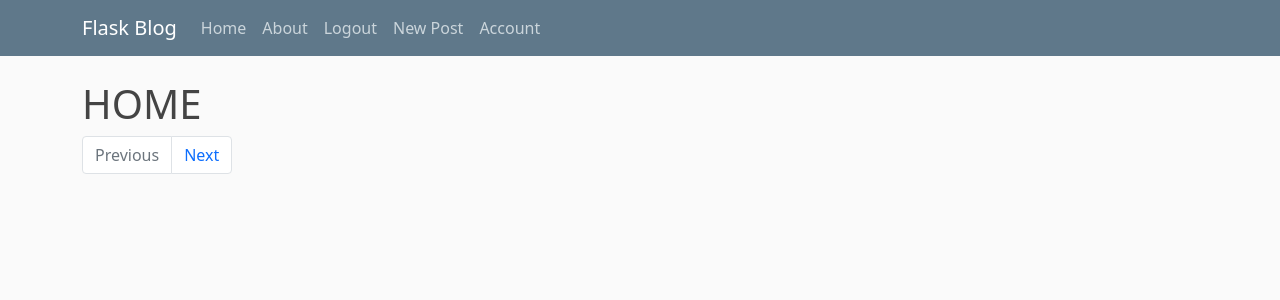
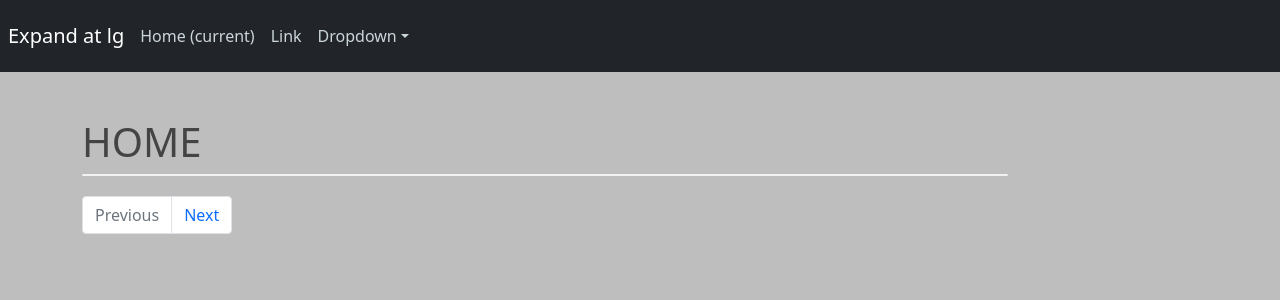
Before and after one commit to Pawel-Kluska/Board-app, a Flask app: page / in a window 1280 px wide. Shown: the top 300 px of the page. Run offline with Flask 2, Linux system fonts and the light colour scheme; the visitor is signed in with stand-in values (Sample User, id 1); data that the repository does not hold is empty.

Commit message:
improved styling posts and navbar

```diff
--- a/flaskblog/routes.py
+++ b/flaskblog/routes.py
@@ -15,7 +15,7 @@
 @app.route('/')
 @app.route('/home')
 def home():
-    per_page = 1
+    per_page = 5
     page = request.args.get('page', 1, type=int)
     posts = Post.query.paginate(page=page, per_page=per_page)
     all_posts = Post.query.all()
@@ -181,7 +181,7 @@
 
 @app.route('/user/<username>')
 def user_post(username):
-    per_page = 1
+    per_page = 5
     page = request.args.get('page', 1, type=int)
     user = User.query.filter_by(username=username).first_or_404()
     posts = Post.query.filter_by(author_post=user).paginate(page=page, per_page=per_page)
--- a/flaskblog/static/main.css
+++ b/flaskblog/static/main.css
@@ -1,7 +1,12 @@
 body {
-  background: #fafafa;
   color: #333333;
-  margin-top: 5rem;
+  margin-top: 0px;
+  background-color: #BEBEBE;
+}
+
+a {
+  color: #5f788a;
+  text-decoration: none;
 }
 
 h1, h2, h3, h4, h5, h6 {
--- /dev/null
+++ b/flaskblog/static/post.css
@@ -0,0 +1,88 @@
+body{margin-top:20px;}
+
+/*==================================================
+  Post Contents CSS
+  ==================================================*/
+
+.post-content{
+  background: #f8f8f8;
+  border-radius: 4px;
+  width: 100%;
+  border: 1px solid #f1f2f2;
+  margin-bottom: 20px;
+  overflow: hidden;
+  position: relative;
+}
+
+.post-content img.post-image, video.post-video, .google-maps{
+  width: 100%;
+  height: auto;
+}
+
+.post-content .google-maps .map{
+  height: 300px;
+}
+
+.post-content .post-container{
+  padding: 20px;
+}
+
+.post-content .post-container .post-detail{
+  margin-left: 65px;
+  position: relative;
+}
+
+.post-content .post-container .post-detail .post-text{
+  line-height: 24px;
+  margin: 0;
+}
+
+.post-content .post-container .post-detail .reaction{
+  position: absolute;
+  right: 0;
+  top: 0;
+}
+
+.post-content .post-container .post-detail .post-comment{
+  display: inline-flex;
+  margin: 10px auto;
+  width: 100%;
+}
+
+.post-content .post-container .post-detail .post-comment img.profile-photo-sm{
+  margin-right: 10px;
+}
+
+.post-content .post-container .post-detail .post-comment .form-control{
+  height: 30px;
+  border: 1px solid #ccc;
+  box-shadow: inset 0 1px 1px rgba(0,0,0,.075);
+  margin: 7px 0;
+  min-width: 0;
+}
+
+img.profile-photo-md {
+    height: 50px;
+    width: 50px;
+    border-radius: 50%;
+}
+
+img.profile-photo-sm {
+    height: 40px;
+    width: 40px;
+    border-radius: 50%;
+}
+
+.text-green {
+    color: #8dc63f;
+}
+
+.text-red {
+    color: #ef4136;
+}
+
+.following {
+    color: #8dc63f;
+    font-size: 12px;
+    margin-left: 20px;
+}
--- a/flaskblog/templates/home.html
+++ b/flaskblog/templates/home.html
@@ -1,21 +1,73 @@
 {% extends "layout.html" %}
 {% block content %}
+    <div class="row">
+        <div class="col-md-10">
+            <h1>HOME</h1>
+            <div class="post-content">
+                {% for post in posts.items %}
+                    <div class="post-container">
+                        <img style="position: absolute; down: 10px;" src="{{ url_for('static', filename='profile_img/' + post.author_post.image_file) }}"
+                             alt="user" class="profile-photo-md pull-left">
+                        <div class="post-detail">
 
-    <h1>HOME</h1>
-    {% for post in posts.items %}
-        <article class="media content-section">
-            <img class="rounded-circle article-img"
-                 src="{{ url_for('static', filename='profile_img/' + post.author_post.image_file) }}">
-            <div class="media-body">
-                <div class="article-metadata">
-                    <a class="mr-2" href="#">{{ post.author_post.username }}</a>
-                    <small class="text-muted">{{ post.date.strftime('%Y-%m-%d') }}</small>
-                </div>
-                <h2><a class="article-title" href="{{ url_for('post', post_id=post.id) }}">{{ post.title }}</a></h2>
-                <p class="article-content">{{ post.content }}</p>
+                            <div class="user-info">
+                                <h5><a href="#" class="profile-link">{{ post.author_post.username }}</a>
+                                    <span class="following">{{ post.date.strftime('%Y-%m-%d') }}</span></h5>
+                                <h2><a class="article-title"
+                                       href="{{ url_for('post', post_id=post.id) }}">{{ post.title }}</a></h2>
+                            </div>
+                            {#                  <div class="reaction">#}
+                            {#                    <a class="btn text-green"><i class="fa fa-thumbs-up"></i> 13</a>#}
+                            {#                    <a class="btn text-red"><i class="fa fa-thumbs-down"></i> 0</a>#}
+                            {#                  </div>#}
+                            <div class="line-divider"></div>
+                            <div class="post-text">
+                                <p> {{ post.content }} <i class="em em-anguished"></i> <i class="em em-anguished"></i>
+                                    <i class="em em-anguished"></i></p>
+                            </div>
+                            <div class="line-divider"></div>
+                            <hr>
+                            <div class="post-comment">
+                                <img src="https://bootdey.com/img/Content/avatar/avatar7.png" alt=""
+                                     class="profile-photo-sm">
+                                <p><a href="timeline.html" class="profile-link">Diana </a><i class="em em-laughing"></i>
+                                    Lorem ipsum dolor sit amet, consectetur adipiscing elit, sed do eiusmod tempor
+                                    incididunt ut labore et dolore magna aliqua. Ut enim ad minim veniam, quis nostrud
+                                </p>
+                            </div>
+                            <div class="post-comment">
+                                <img src="https://bootdey.com/img/Content/avatar/avatar1.png" alt=""
+                                     class="profile-photo-sm">
+                                <p><a href="timeline.html" class="profile-link">John</a> Lorem ipsum dolor sit amet,
+                                    consectetur adipiscing elit, sed do eiusmod tempor incididunt ut labore et dolore
+                                    magna aliqua. Ut enim ad minim veniam, quis nostrud </p>
+                            </div>
+                            <div class="post-comment">
+                                <img src="https://bootdey.com/img/Content/avatar/avatar1.png" alt=""
+                                     class="profile-photo-sm">
+                                <input type="text" class="form-control" placeholder="Post a comment">
+                            </div>
+                        </div>
+                    </div>
+                {% endfor %}
             </div>
-        </article>
-    {% endfor %}
+
+        </div>
+    </div>
+
+    {#        <article class="media content-section">#}
+    {#            <img class="rounded-circle article-img"#}
+    {#                 src="{{ url_for('static', filename='profile_img/' + post.author_post.image_file) }}">#}
+    {#            <div class="media-body">#}
+    {#                <div class="article-metadata">#}
+    {#                    <a class="mr-2" href="#">{{ post.author_post.username }}</a>#}
+    {#                    <small class="text-muted">{{ post.date.strftime('%Y-%m-%d') }}</small>#}
+    {#                </div>#}
+    {#                <h2><a class="article-title" href="{{ url_for('post', post_id=post.id) }}">{{ post.title }}</a></h2>#}
+    {#                <p class="article-content">{{ post.content }}</p>#}
+    {#            </div>#}
+    {#        </article>#}
+
     <nav aria-label="...">
         <ul class="pagination">
             {% if posts.page == 1 %}
--- a/flaskblog/templates/layout.html
+++ b/flaskblog/templates/layout.html
@@ -9,43 +9,72 @@
     <link href="https://cdn.jsdelivr.net/npm/bootstrap@5.1.3/dist/css/bootstrap.min.css" rel="stylesheet"
           integrity="sha384-1BmE4kWBq78iYhFldvKuhfTAU6auU8tT94WrHftjDbrCEXSU1oBoqyl2QvZ6jIW3" crossorigin="anonymous">
     <link href="{{ url_for('static', filename='main.css') }} " type="text/css" rel="stylesheet">
+    <link href="{{ url_for('static', filename='post.css') }} " type="text/css" rel="stylesheet">
 
     <title>{{ title }}</title>
 </head>
 <body>
 
 <header class="site-header">
-    <nav class="navbar navbar-expand-md navbar-dark bg-steel fixed-top">
-        <div class="container">
-            <a class="navbar-brand mr-4" href="/">Flask Blog</a>
-            <button class="navbar-toggler" type="button" data-toggle="collapse" data-target="#navbarToggle"
-                    aria-controls="navbarToggle" aria-expanded="false" aria-label="Toggle navigation">
-                <span class="navbar-toggler-icon"></span>
-            </button>
-            <div class="collapse navbar-collapse" id="navbarToggle">
-                <div class="navbar-nav mr-auto">
-                    <a class="nav-item nav-link" href="{{ url_for('home') }}">Home</a>
-                    <a class="nav-item nav-link" href="{{ url_for('about') }}">About</a>
-                </div>
 
-                <!-- Navbar Right Side -->
-                <div class="navbar-nav">
-                    {% if current_user.is_authenticated %}
-                        <a class="nav-item nav-link" href="{{ url_for('logout') }}">Logout</a>
-                        <a class="nav-item nav-link" href="{{ url_for('new_post') }}">New Post</a>
-                    {% else %}
-                        <a class="nav-item nav-link" href="{{ url_for('login') }}">Login</a>
-                        <a class="nav-item nav-link" href="{{ url_for('register') }}">Register</a>
-                    {% endif %}
-                    <a class="nav-item nav-link" href="{{ url_for('account') }}">Account</a>
-                </div>
+<nav style="position: fixed; top: 0px; width: 100%; z-index:1; " class="navbar navbar-expand-lg navbar-dark bg-dark">
+      <a class="navbar-brand m-lg-2" href="#">Expand at lg</a>
+      <button class="navbar-toggler" type="button" data-toggle="collapse" data-target="#navbarsExample05" aria-controls="navbarsExample05" aria-expanded="false" aria-label="Toggle navigation">
+        <span class="navbar-toggler-icon"></span>
+      </button>
 
+      <div class="collapse navbar-collapse" id="navbarsExample05">
+        <ul class="navbar-nav mr-auto">
+          <li class="nav-item active">
+            <a class="nav-link" href="#">Home <span class="sr-only">(current)</span></a>
+          </li>
+          <li class="nav-item">
+            <a class="nav-link" href="#">Link</a>
+          </li>
+          <li class="nav-item dropdown">
+            <a class="nav-link dropdown-toggle" href="#" id="dropdown05" data-bs-toggle="dropdown" aria-haspopup="true" aria-expanded="false">Dropdown</a>
+            <div class="dropdown-menu" aria-labelledby="dropdown05">
+              <a class="dropdown-item" href="#">Action</a>
+              <a class="dropdown-item" href="#">Another action</a>
+              <a class="dropdown-item" href="#">Something else here</a>
             </div>
-        </div>
+          </li>
+        </ul>
+      </div>
     </nav>
+
+
+    {#    <nav class="navbar navbar-expand-md navbar-dark bg-steel fixed-top">#}
+    {#        <div class="container">#}
+    {#            <a class="navbar-brand mr-4" href="/">Flask Blog</a>#}
+    {#            <button class="navbar-toggler" type="button" data-toggle="collapse" data-target="#navbarToggle"#}
+    {#                    aria-controls="navbarToggle" aria-expanded="false" aria-label="Toggle navigation">#}
+    {#                <span class="navbar-toggler-icon"></span>#}
+    {#            </button>#}
+    {#            <div class="collapse navbar-collapse" id="navbarToggle">#}
+    {#                <div class="navbar-nav mr-auto">#}
+    {#                    <a class="nav-item nav-link" href="{{ url_for('home') }}">Home</a>#}
+    {#                    <a class="nav-item nav-link" href="{{ url_for('about') }}">About</a>#}
+    {#                </div>#}
+    {##}
+    {#                <!-- Navbar Right Side -->#}
+    {#                <div class="navbar-nav">#}
+    {#                    {% if current_user.is_authenticated %}#}
+    {#                        <a class="nav-item nav-link" href="{{ url_for('logout') }}">Logout</a>#}
+    {#                        <a class="nav-item nav-link" href="{{ url_for('new_post') }}">New Post</a>#}
+    {#                    {% else %}#}
+    {#                        <a class="nav-item nav-link" href="{{ url_for('login') }}">Login</a>#}
+    {#                        <a class="nav-item nav-link" href="{{ url_for('register') }}">Register</a>#}
+    {#                    {% endif %}#}
+    {#                    <a class="nav-item nav-link" href="{{ url_for('account') }}">Account</a>#}
+    {#                </div>#}
+    {##}
+    {#            </div>#}
+    {#        </div>#}
+    {#    </nav>#}
 </header>
 
-<div class="container">
+<div style="padding-top: 70px" class="container mt-5">
     {% with messages = get_flashed_messages(with_categories=true) %}
         {% if messages %}
             {% for category,message in messages %}
@@ -56,7 +85,8 @@
         {% endif %}
     {% endwith %}
 
-    {% block content %}{% endblock %}
+    {% block content %}
+    {% endblock %}
 </div>
 
 {#<main role="main" class="container">#}
```
